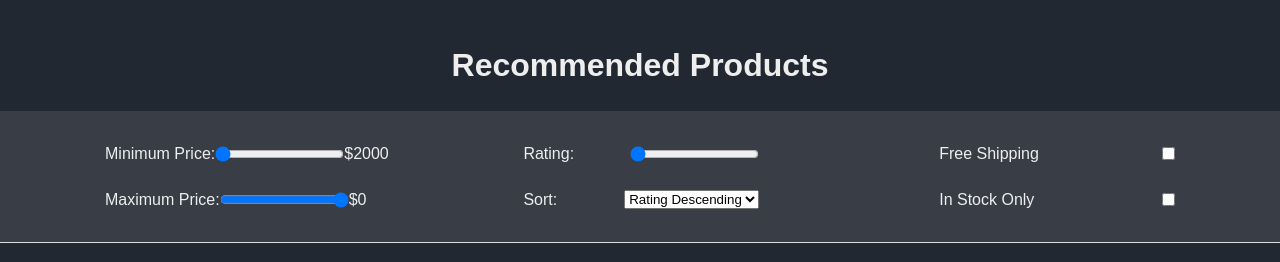
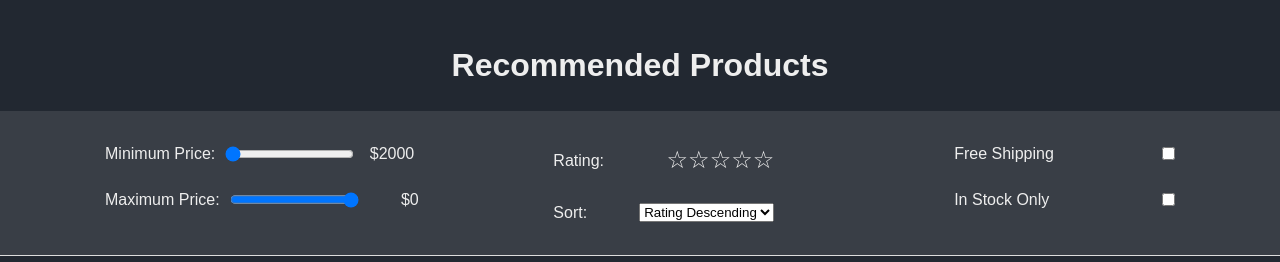
Before and after one commit to jakynevs/lis-data-recommender, a React (Create React App) app: page /products in a window 1280 px wide. Shown: the top 262 px of the page. Built offline with nearby package versions, Linux system fonts and the light colour scheme; no server answers; the HTML template or start-up script is replaced by a standard one.

Commit message:
Added stars for rating filter

```diff
--- a/src/components/ProductListing/ProductListing.js
+++ b/src/components/ProductListing/ProductListing.js
@@ -8,7 +8,8 @@ import { useAppContext } from '../../Context/StateContext';
 import { fetchProducts } from '../../services/api';
 import { ProductsGrid, ProductTile } from '../../styles/ProductGrid';
 import TitleContainer from '../../styles/TitleContainer';
-import { Filter, FilterLabel, FiltersContainer, FilterGroup, Column } from '../../styles/FilterStyles';
+import { Filter, FilterLabel, FiltersContainer, FilterGroup, Column, PriceDisplay } from '../../styles/FilterStyles';
+import StarsRating from '../RenderStars/RenderStars';
 
 function ProductListing() {
   const [products, setProducts] = useState([])
@@ -94,6 +95,11 @@ function ProductListing() {
     }
   };
 
+    // Handler to update the rating
+    const handleStarClick = (newRating) => {
+      setMinRating(newRating);
+    };
+
   let navigate = useNavigate();
 
   const goToPreviousStep = () => {
@@ -110,13 +116,15 @@ function ProductListing() {
               <FilterGroup>
                 <FilterLabel>Minimum Price:</FilterLabel>
                 <Filter>
-                  <input type="range" min="0" max="2000" value={minPrice} onChange={handleMinPriceChange} />  ${Math.round(maxPrice)}
+                  <input type="range" min="0" max="2000" value={minPrice} onChange={handleMinPriceChange} />
+                  <PriceDisplay>${Math.round(maxPrice)}</PriceDisplay>
                 </Filter>
               </FilterGroup>
                 <FilterGroup>
                   <FilterLabel>Maximum Price:</FilterLabel>
                   <Filter>
-                  <input type="range" min="0" max="2000" value={maxPrice} onChange={handleMaxPriceChange} />  ${Math.round(minPrice)}
+                  <input type="range" min="0" max="2000" value={maxPrice} onChange={handleMaxPriceChange} />
+                  <PriceDisplay>${Math.round(minPrice)}</PriceDisplay>
                   </Filter>
                 </FilterGroup>
           </Column>
@@ -124,7 +132,7 @@ function ProductListing() {
             <FilterGroup>
               <FilterLabel>Rating:</FilterLabel>
               <Filter>
-                <input type="range" min="1" max="5" value={minRating} onChange={e => setMinRating(Number(e.target.value))} />
+                <StarsRating rating={minRating} onStarClick={handleStarClick}/>
               </Filter>
             </FilterGroup>
             <FilterGroup>
--- /dev/null
+++ b/src/components/RenderStars/RenderStars.js
@@ -0,0 +1,20 @@
+import React from 'react';
+import { Star, StarsDisplay } from './RenderStarsStyles';
+
+const renderStars = (rating, onStarClick) => {
+    return Array.from({ length: 5 }, (_, i) => (
+      <Star
+        key={i}
+        active={i < rating}
+        onClick={() => onStarClick(i + 1)}
+      >
+        {i < rating ? '★' : '☆'}
+      </Star>
+    ));
+  };
+
+  const StarsRating = ({ rating, onStarClick }) => {
+    return <StarsDisplay>{renderStars(rating, onStarClick)}</StarsDisplay>;
+  };
+
+  export default StarsRating;
--- /dev/null
+++ b/src/components/RenderStars/RenderStarsStyles.js
@@ -0,0 +1,10 @@
+import styled from "styled-components";
+
+export const StarsDisplay = styled.div`
+  font-size: 24px; // Adjust the size of the stars as needed
+`;
+
+export const Star = styled.span`
+  color: ${({ active, theme }) => active ? theme.primaryHover : theme.text};
+  cursor: pointer;
+`;
--- a/src/styles/FilterStyles.js
+++ b/src/styles/FilterStyles.js
@@ -11,6 +11,7 @@ export const FiltersContainer = styled.div`
 
 export const FilterLabel = styled.label`
 margin-left: 75px;
+margin-right: 10px;
 flex-shrink: 0; // Prevent the label from shrinking`;
 
 export const Filter = styled.div`
@@ -29,7 +30,6 @@ export const FilterGroup = styled.div`
 
 export const Column = styled.div`
   display: flex;
-
   flex-direction: column;
   justify-content: flex-start;
   flex: 1; // Allows the column to take up equal space
@@ -37,3 +37,9 @@ export const Column = styled.div`
     margin-right: 10px; // Add space between columns, except the last one
   }
 `;
+
+export const PriceDisplay = styled.span`
+  display: inline-block;
+  width: 60px; // Set this to the width that can hold your largest number
+  text-align: right;
+`;
```
Also changed, not shown: src/styles/FilterGroup.js (deleted, +0 -9 lines).
